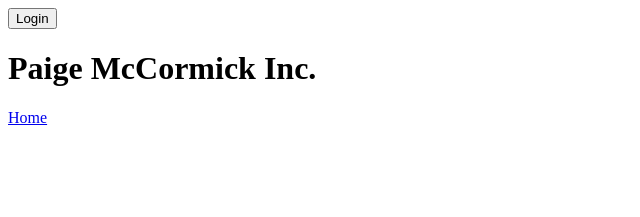
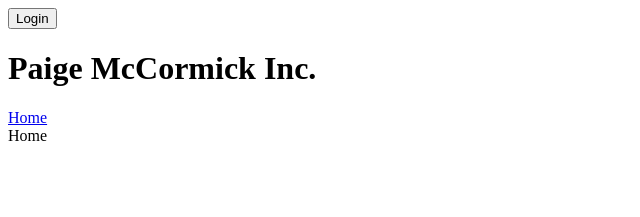
Before and after one commit to emccormick16/PaigeSite, a React app: page / in a window 1280 px wide. Shown: the top 217 px of the page, without its empty margins (0-640 px from the left). Built offline with nearby package versions, Linux system fonts and the light colour scheme; the HTML template or start-up script is replaced by a standard one.

Commit message:
adjusted login component

```diff
--- a/src/components/App.tsx
+++ b/src/components/App.tsx
@@ -1,4 +1,4 @@
-import React, { useEffect } from "react";
+import { useEffect } from "react";
 import Login from "./Login";
 import { setUser } from "../store/userSlice";
 import { useSelector, useDispatch } from "react-redux";
@@ -6,6 +6,7 @@ import { Link, Routes, Route } from "react-router-dom";
 import axios from "axios";
 import { resetUser } from "../store/userSlice";
 import { RootState } from "../store";
+import Home from "./Home/Home";
 
 const App = () => {
   const { user } = useSelector((state: RootState) => state.user);
@@ -33,14 +34,15 @@ const App = () => {
     loginWithToken();
   }, []);
 
-  // if (!user.id) return <Login />;
   return (
     <div>
       <div>
         {user.id ? (
           <button onClick={logout}>Logout</button>
         ) : (
-          <button>Login</button>
+          <Link to="/login">
+            <button>Login</button>
+          </Link>
         )}
       </div>
       <h1>Paige McCormick Inc.</h1>
@@ -48,7 +50,10 @@ const App = () => {
         <nav>
           <Link to="/">Home</Link>
         </nav>
-        <Routes></Routes>
+        <Routes>
+          <Route path="/" element={<Home />}></Route>
+          <Route path="/login" element={<Login />} />
+        </Routes>
       </div>
     </div>
   );
--- /dev/null
+++ b/src/components/Home/Home.tsx
@@ -0,0 +1,7 @@
+import React from "react";
+
+const Home = () => {
+  return <div>Home</div>;
+};
+
+export default Home;
```
Also changed, not shown: 2 other files (tests, documents, lock files or other folders).
